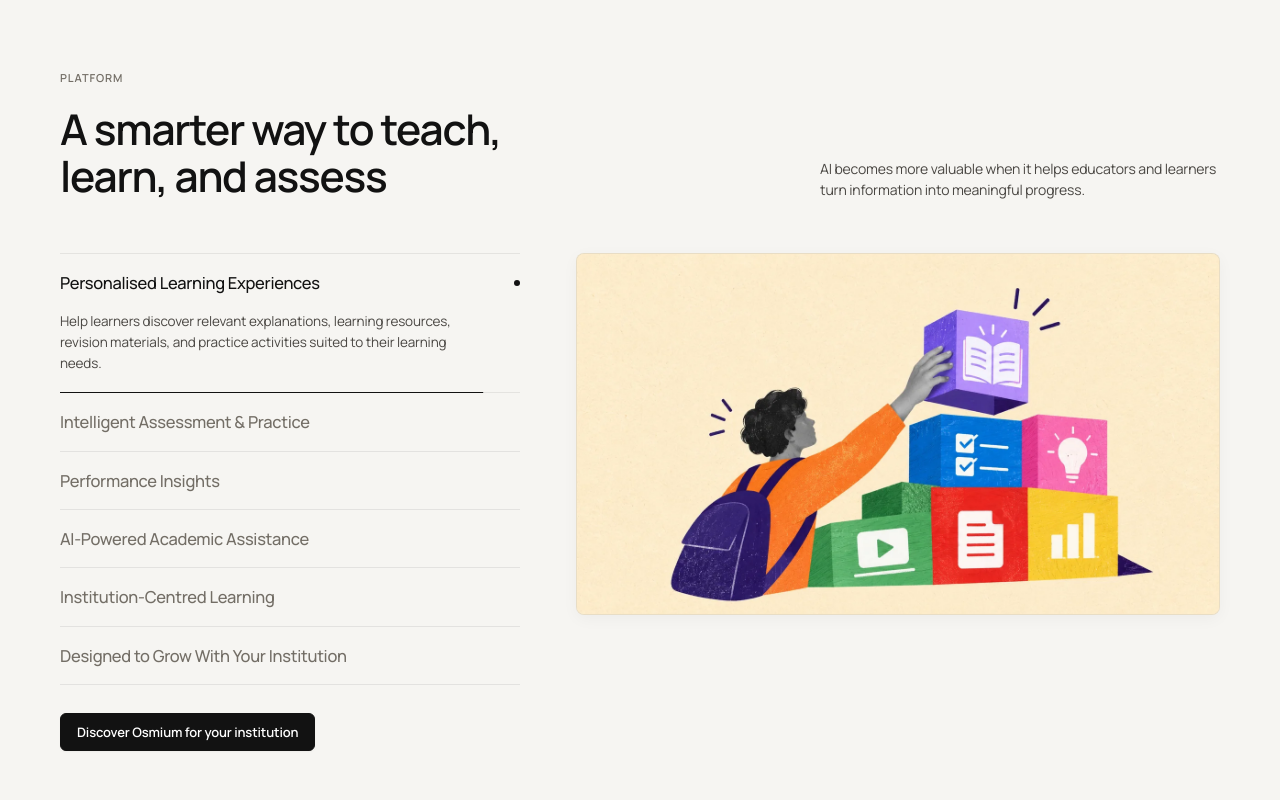
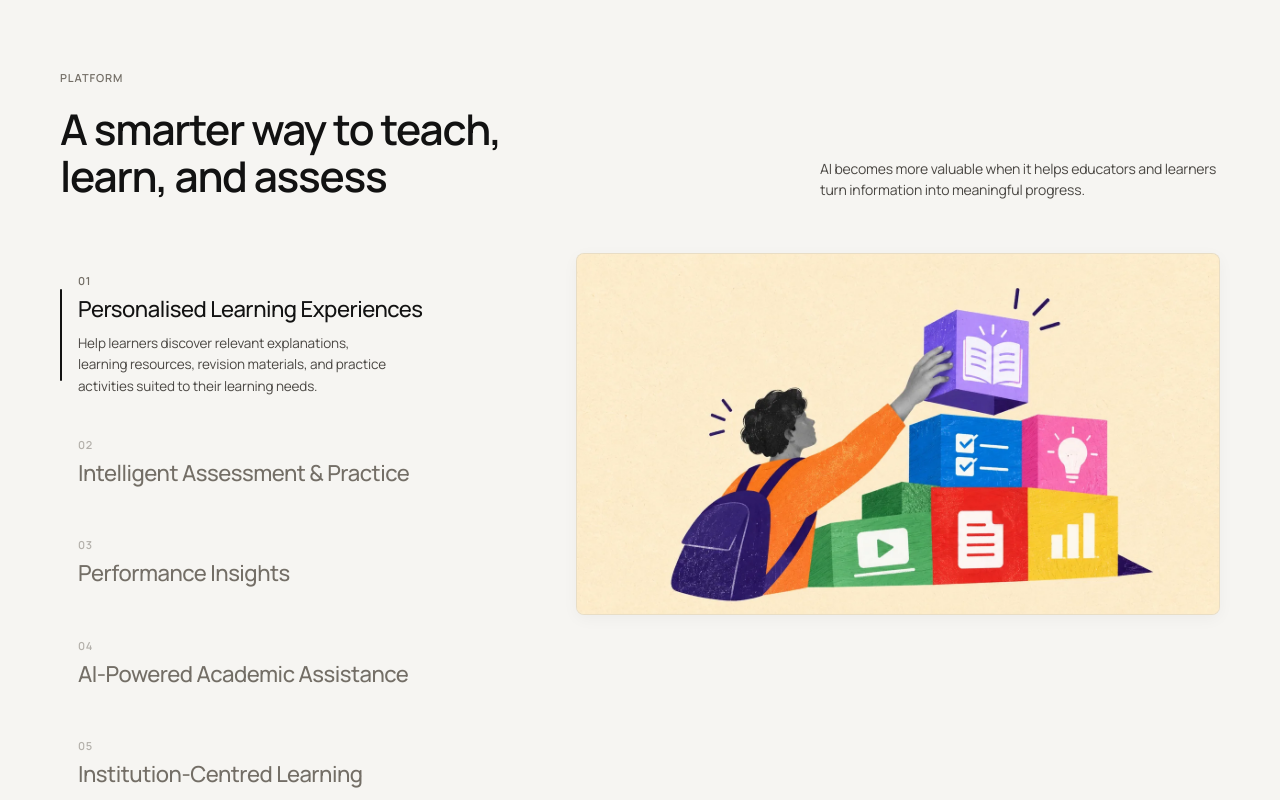
Before and after one commit to Suman1214129/osmium-institute, a website: page index.html in a window 1280 px wide. Shown: the part 2639-3439 px from the top of the page. Drawn offline with Linux system fonts and the light colour scheme.

Commit message:
feat: platform section — Dia-style accordion list + sticky stage

```diff
--- a/css/styles.css
+++ b/css/styles.css
@@ -760,7 +760,7 @@ ol, ul {
 }
 
 /* ==========================================================
-   PLATFORM / FEATURES — Refined sizes & clean spacing
+   PLATFORM / FEATURES
    ========================================================== */
 .features {
   display: grid;
@@ -769,117 +769,89 @@ ol, ul {
   align-items: start;
 }
 
-.features__list {
-  border-top: 1px solid var(--line);
+.feat-list {
+  display: flex;
+  flex-direction: column;
+  gap: 0;
 }
 
-.feat {
+.feat-item {
   position: relative;
-  border-bottom: 1px solid var(--line);
+  width: 100%;
+  text-align: left;
+  padding: 20px 0 20px 18px;
+  transition: opacity 0.2s var(--ease);
 }
 
-.feat__btn {
-  width: 100%;
-  display: flex;
-  align-items: center;
-  justify-content: space-between;
-  gap: 16px;
-  text-align: left;
-  padding: 18px 0;
+.feat-item__accent {
+  position: absolute;
+  left: 0;
+  top: 22%;
+  bottom: 22%;
+  width: 2px;
+  border-radius: 99px;
+  background: var(--ink);
+  opacity: 0;
+  transition: opacity 0.25s var(--ease);
 }
 
-.feat__title {
-  font-size: 16.5px;
-  font-weight: 500;
-  line-height: 1.3;
-  letter-spacing: -0.018em;
-  color: var(--ink-3);
-  transition: color 0.2s var(--ease);
+.feat-item.is-active .feat-item__accent {
+  opacity: 1;
 }
 
-.feat:hover .feat__title {
+.feat-item__num {
+  display: block;
+  font-size: 11px;
+  font-weight: 600;
+  letter-spacing: 0.06em;
+  color: var(--ink-3);
+  margin-bottom: 7px;
+  opacity: 0.5;
+  transition: opacity 0.2s var(--ease);
+}
+
+.feat-item.is-active .feat-item__num {
+  opacity: 1;
+}
+
+.feat-item__title {
+  display: block;
+  font-size: clamp(1.1rem, 0.9rem + 0.6vw, 1.45rem);
+  font-weight: 500;
+  line-height: 1.28;
+  letter-spacing: -0.022em;
+  color: var(--ink-3);
+  transition: color 0.25s var(--ease);
+}
+
+.feat-item:hover .feat-item__title {
   color: var(--ink-2);
 }
 
-.feat.is-active .feat__title {
-  color: var(--title);
-  font-weight: 500;
+.feat-item.is-active .feat-item__title {
+  color: var(--ink);
 }
 
-.feat__btn::after {
-  content: "";
-  width: 6px;
-  height: 6px;
-  border-radius: var(--radius-sm);
-  background: var(--ink);
+.feat-item__body {
+  display: grid;
+  grid-template-rows: 0fr;
   opacity: 0;
-  transition: opacity 0.2s var(--ease);
-  flex: none;
+  transition: grid-template-rows 0.35s var(--ease), opacity 0.28s var(--ease);
 }
 
-.feat.is-active .feat__btn::after {
-  opacity: 1;
+.feat-item__body > p {
+  overflow: hidden;
+  font-size: 13.5px;
+  line-height: 1.58;
+  letter-spacing: -0.01em;
+  color: var(--ink-2);
+  padding-top: 10px;
+  max-width: 38ch;
 }
 
-.feat__panel {
-  display: grid;
-  grid-template-rows: 0fr;
-  transition: grid-template-rows 0.4s var(--ease);
-}
-
-.feat__panel > div {
-  overflow: hidden;
-}
-
-.feat__panel p {
-  padding: 0 20px 18px 0;
-  font-size: 13.5px;
-  line-height: 1.55;
-  letter-spacing: -0.01em;
-  color: var(--ink-2);
-  max-width: 420px;
-}
-
-.feat.is-active .feat__panel {
+.feat-item.is-active .feat-item__body {
   grid-template-rows: 1fr;
-}
-
-.feat__bar {
-  position: absolute;
-  left: 0;
-  right: 0;
-  bottom: -1px;
-  height: 1px;
-  overflow: hidden;
-}
-
-.feat__bar i {
-  display: block;
-  height: 100%;
-  background: var(--ink);
-  transform: scaleX(0);
-  transform-origin: left;
-}
-
-.feat.is-active .feat__bar i {
-  animation: fill var(--dur, 7s) linear forwards;
-}
-
-.features.is-paused .feat.is-active .feat__bar i {
-  animation-play-state: paused;
-}
-
-.features.is-static .feat.is-active .feat__bar i {
-  animation: none;
-  transform: scaleX(1);
-}
-
-@keyframes fill {
-  to { transform: scaleX(1); }
-}
-
-.features__cta {
-  padding-top: 28px;
+  opacity: 1;
 }
 
 .features__stage {
@@ -1294,7 +1266,9 @@ form .btn[disabled] {
     position: static;
     order: -1;
   }
-  .cta-card-wrap {
+  .feat-item {
+    padding: 16px 0 16px 14px;
+  }
     padding: 76px var(--edge);
   }
   .cta-card {
@@ -1376,12 +1350,6 @@ form .btn[disabled] {
     font-size: 12px;
     line-height: 1.5;
   }
-  .feat__btn {
-    padding: 15px 0;
-  }
-  .feat__title {
-    font-size: 15.5px;
-  }
   .cta-card-wrap {
     padding: 68px var(--edge);
   }
--- a/index.html
+++ b/index.html
@@ -157,67 +157,44 @@
     </header>
 
     <div class="features" id="features">
-      <ol class="features__list">
-        <li class="feat is-active" data-i="0">
-          <button class="feat__btn" aria-expanded="true">
-            <span class="feat__title">Personalised Learning Experiences</span>
+      <div class="feat-list">
+        <button class="feat-item is-active" data-i="0" aria-expanded="true">
+          <span class="feat-item__accent"></span>
+          <span class="feat-item__num">01</span>
+          <span class="feat-item__title">Personalised Learning Experiences</span>
+          <div class="feat-item__body"><p>Help learners discover relevant explanations, learning resources, revision materials, and practice activities suited to their learning needs.</p></div>
         </button>
-          <div class="feat__panel"><div>
-            <p>Help learners discover relevant explanations, learning resources, revision materials, and practice activities suited to their learning needs.</p>
-          </div></div>
-          <span class="feat__bar"><i></i></span>
-        </li>
-        <li class="feat" data-i="1">
-          <button class="feat__btn" aria-expanded="false">
-            <span class="feat__title">Intelligent Assessment &amp; Practice</span>
+        <button class="feat-item" data-i="1" aria-expanded="false">
+          <span class="feat-item__accent"></span>
+          <span class="feat-item__num">02</span>
+          <span class="feat-item__title">Intelligent Assessment &amp; Practice</span>
+          <div class="feat-item__body"><p>Generate AI-assisted practice tests and question sets to help learners evaluate their understanding and identify areas for improvement.</p></div>
         </button>
-          <div class="feat__panel"><div>
-            <p>Generate AI-assisted practice tests and question sets to help learners evaluate their understanding and identify areas for improvement.</p>
-          </div></div>
-          <span class="feat__bar"><i></i></span>
-        </li>
-        <li class="feat" data-i="2">
-          <button class="feat__btn" aria-expanded="false">
-            <span class="feat__title">Performance Insights</span>
+        <button class="feat-item" data-i="2" aria-expanded="false">
+          <span class="feat-item__accent"></span>
+          <span class="feat-item__num">03</span>
+          <span class="feat-item__title">Performance Insights</span>
+          <div class="feat-item__body"><p>Use learning and assessment data to identify knowledge gaps and guide more focused academic practice.</p></div>
         </button>
-          <div class="feat__panel"><div>
-            <p>Use learning and assessment data, where supported, to identify knowledge gaps and guide more focused academic practice.</p>
-          </div></div>
-          <span class="feat__bar"><i></i></span>
-        </li>
-        <li class="feat" data-i="3">
-          <button class="feat__btn" aria-expanded="false">
-            <span class="feat__title">AI-Powered Academic Assistance</span>
+        <button class="feat-item" data-i="3" aria-expanded="false">
+          <span class="feat-item__accent"></span>
+          <span class="feat-item__num">04</span>
+          <span class="feat-item__title">AI-Powered Academic Assistance</span>
+          <div class="feat-item__body"><p>Give learners an additional way to explore concepts, ask questions, and engage with educational material at any time.</p></div>
         </button>
-          <div class="feat__panel"><div>
-            <p>Give learners an additional way to explore concepts, ask questions, and engage with educational material.</p>
-          </div></div>
-          <span class="feat__bar"><i></i></span>
-        </li>
-        <li class="feat" data-i="4">
-          <button class="feat__btn" aria-expanded="false">
-            <span class="feat__title">Institution-Centred Learning</span>
+        <button class="feat-item" data-i="4" aria-expanded="false">
+          <span class="feat-item__accent"></span>
+          <span class="feat-item__num">05</span>
+          <span class="feat-item__title">Institution-Centred Learning</span>
+          <div class="feat-item__body"><p>Explore how Osmium fits your institution's teaching workflows, learning requirements, and educational objectives.</p></div>
         </button>
-          <div class="feat__panel"><div>
-            <p>Explore how Osmium can fit your institution's teaching workflows, learning requirements, and educational objectives.</p>
-          </div></div>
-          <span class="feat__bar"><i></i></span>
-        </li>
-        <li class="feat" data-i="5">
-          <button class="feat__btn" aria-expanded="false">
-            <span class="feat__title">Designed to Grow With Your Institution</span>
+        <button class="feat-item" data-i="5" aria-expanded="false">
+          <span class="feat-item__accent"></span>
+          <span class="feat-item__num">06</span>
+          <span class="feat-item__title">Designed to Grow With Your Institution</span>
+          <div class="feat-item__body"><p>Discuss deployment options, integration requirements, and customisation based on your organisation's needs.</p></div>
         </button>
-          <div class="feat__panel"><div>
-            <p>Discuss deployment options, integration requirements, and potential customisation based on your organisation's needs.</p>
-          </div></div>
-          <span class="feat__bar"><i></i></span>
-        </li>
-        <li class="features__cta">
-          <a class="btn btn--ink" href="#contact">
-            Discover Osmium for your institution
-          </a>
-        </li>
-      </ol>
+      </div>
 
       <div class="features__stage">
         <div class="stage" id="stage">
--- a/js/main.js
+++ b/js/main.js
@@ -253,38 +253,23 @@
   }
 
   /* ------------------------------------------------------------
-     Features: accordion + stage, auto-advancing
+     Platform: accordion list + stage image sync
   ------------------------------------------------------------ */
-  const feats = $("#features");
-  if (feats) {
-    const items = $$(".feat", feats), imgs = $$("#stage img");
-    const DUR = 7000;
-    feats.style.setProperty("--dur", DUR + "ms");
-    if (reduce) feats.classList.add("is-static");
-
-    const go = (i) => {
-      items.forEach((it, k) => {
-        const on = k === i;
-        it.classList.toggle("is-active", on);
-        $(".feat__btn", it).setAttribute("aria-expanded", String(on));
-        if (imgs[k]) imgs[k].classList.toggle("is-active", on);
+  const featItems = $$("#features .feat-item");
+  const stageImgs = $$("#stage img");
+  featItems.forEach((item, i) => {
+    item.addEventListener("click", () => {
+      if (item.classList.contains("is-active")) return;
+      featItems.forEach((it, k) => {
+        it.classList.remove("is-active");
+        it.setAttribute("aria-expanded", "false");
+        if (stageImgs[k]) stageImgs[k].classList.remove("is-active");
       });
-    };
-    items.forEach((it, i) => {
-      $(".feat__btn", it).addEventListener("click", () => {
-        if (!it.classList.contains("is-active")) go(i);
-      });
+      item.classList.add("is-active");
+      item.setAttribute("aria-expanded", "true");
+      if (stageImgs[i]) stageImgs[i].classList.add("is-active");
     });
-    feats.addEventListener("animationend", (e) => {
-      if (!e.target.closest(".feat__bar")) return;
-      const cur = items.findIndex((it) => it.classList.contains("is-active"));
-      go((cur + 1) % items.length);
-    });
-    const list = $(".features__list", feats);
-    list.addEventListener("pointerenter", () => feats.classList.add("is-paused"));
-    list.addEventListener("pointerleave", () => feats.classList.remove("is-paused"));
-    new IntersectionObserver(([e]) => feats.classList.toggle("is-paused", !e.isIntersecting), { threshold: 0.25 }).observe(feats);
-  }
+  });
 
   /* ------------------------------------------------------------
      Contact form
```
Lines whose indentation alone changed are shown as unchanged.
